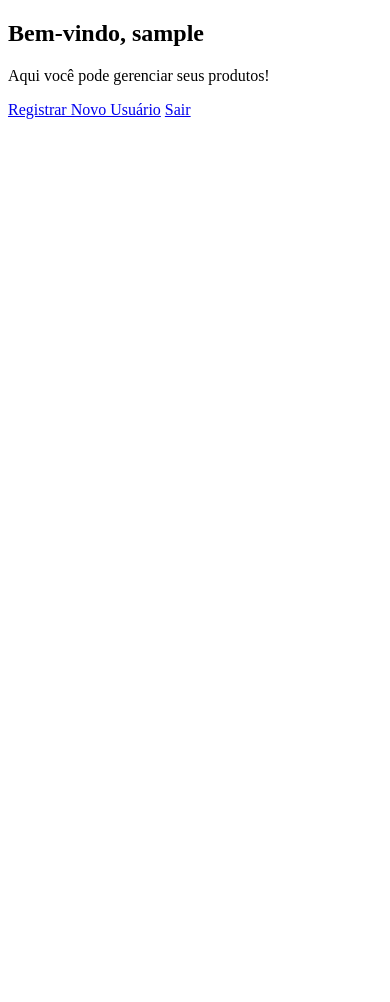
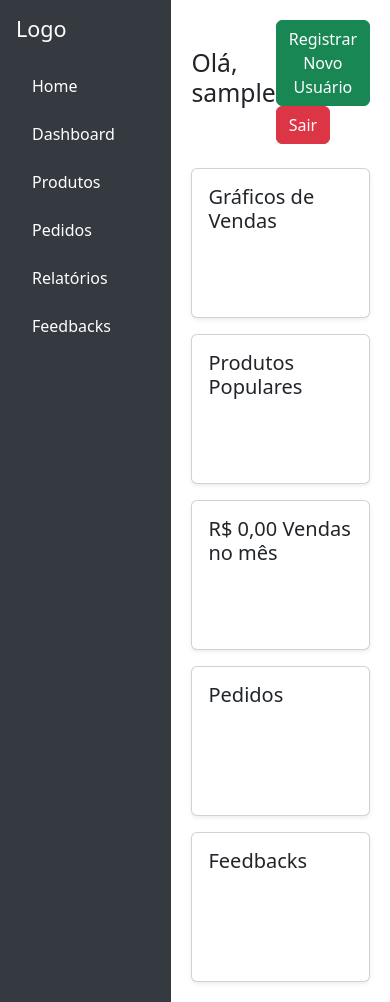
Before and after one commit to lrosse/TCC, a Django app: page /dashboard/ in a window 390 px wide. Before the commit the page ends 119 px from the top, so only its background shows below. Run offline with Django 4.2, Linux system fonts and the light colour scheme; the visitor is signed in with stand-in values (Sample User, id 1).

Commit message:
Novos templates

```diff
--- /dev/null
+++ b/loja/templates/loja/barra_lateral.html
@@ -0,0 +1,11 @@
+<div class="sidebar p-3">
+    <h4 class="text-white mb-4">Logo</h4>
+    <ul class="nav flex-column">
+        <li class="nav-item mb-2"><a href="{% url 'home' %}" class="nav-link">Home</a></li>
+        <li class="nav-item mb-2"><a href="{% url 'dashboard' %}" class="nav-link">Dashboard</a></li>
+        <li class="nav-item mb-2"><a href="{% url 'criar_produto' %}" class="nav-link">Produtos</a></li>
+        <li class="nav-item mb-2"><a href="#" class="nav-link">Pedidos</a></li>
+        <li class="nav-item mb-2"><a href="#" class="nav-link">Relatórios</a></li>
+        <li class="nav-item mb-2"><a href="#" class="nav-link">Feedbacks</a></li>
+    </ul>
+</div>
--- a/loja/templates/loja/dashboard.html
+++ b/loja/templates/loja/dashboard.html
@@ -3,15 +3,93 @@
 <head>
     <meta charset="UTF-8">
     <title>Dashboard</title>
+    <link href="https://cdn.jsdelivr.net/npm/bootstrap@5.3.2/dist/css/bootstrap.min.css" rel="stylesheet">
+    <style>
+        body {
+            min-height: 100vh;
+            display: flex;
+        }
+        .sidebar {
+            width: 250px;
+            background-color: #343a40;
+            color: white;
+        }
+        .sidebar a {
+            color: white;
+            text-decoration: none;
+        }
+        .sidebar a:hover {
+            background-color: #495057;
+            display: block;
+            padding-left: 1rem;
+        }
+        .content {
+            flex: 1;
+            padding: 20px;
+        }
+        .card {
+            min-height: 150px;
+        }
+    </style>
 </head>
 <body>
-    <h2>Bem-vindo, {{ user.username }}</h2>
-    <p>Aqui você pode gerenciar seus produtos!</p>
 
-    <!-- Botão para registrar um novo usuário -->
-    <a href="{% url 'registrar' %}" class="btn btn-primary">Registrar Novo Usuário</a>
+    <!-- Sidebar -->
+    {% include 'loja/barra_lateral.html' %}
 
-    <!-- Logout -->
-    <a href="{% url 'logout' %}">Sair</a>
+    <!-- Main Content -->
+    <div class="content">
+        <div class="d-flex justify-content-between align-items-center mb-4">
+            <h2>Olá, {{ user.username }}</h2>
+            <div>
+                <a href="{% url 'registrar' %}" class="btn btn-success">Registrar Novo Usuário</a>
+                <a href="{% url 'logout' %}" class="btn btn-danger">Sair</a>
+            </div>
+        </div>
+
+        <div class="row g-3">
+            <div class="col-md-6">
+                <div class="card shadow-sm">
+                    <div class="card-body">
+                        <h5 class="card-title">Gráficos de Vendas</h5>
+                        <!-- conteúdo gráfico aqui -->
+                    </div>
+                </div>
+            </div>
+            <div class="col-md-6">
+                <div class="card shadow-sm">
+                    <div class="card-body">
+                        <h5 class="card-title">Produtos Populares</h5>
+                        <!-- produtos populares aqui -->
+                    </div>
+                </div>
+            </div>
+            <div class="col-md-4">
+                <div class="card shadow-sm">
+                    <div class="card-body">
+                        <h5 class="card-title">R$ 0,00 Vendas no mês</h5>
+                        <!-- dados dinâmicos -->
+                    </div>
+                </div>
+            </div>
+            <div class="col-md-4">
+                <div class="card shadow-sm">
+                    <div class="card-body">
+                        <h5 class="card-title">Pedidos</h5>
+                        <!-- número de pedidos -->
+                    </div>
+                </div>
+            </div>
+            <div class="col-md-4">
+                <div class="card shadow-sm">
+                    <div class="card-body">
+                        <h5 class="card-title">Feedbacks</h5>
+                        <!-- feedbacks recentes -->
+                    </div>
+                </div>
+            </div>
+        </div>
+    </div>
+
 </body>
 </html>
--- a/loja/templates/loja/home.html
+++ b/loja/templates/loja/home.html
@@ -10,8 +10,8 @@
 <body class="bg-light">
 
 <!-- Navbar -->
-<nav class="navbar navbar-expand-lg navbar-dark bg-primary">
-    <div class="container">
+<nav class="navbar navbar-expand-lg navbar-dark"  style="background-color: #343a40;">
+    <div class="container" >
         <a class="navbar-brand" href="#">Minha Loja</a>
         <button class="navbar-toggler" type="button" data-bs-toggle="collapse" data-bs-target="#navbarNav">
             <span class="navbar-toggler-icon"></span>
--- a/loja/urls.py
+++ b/loja/urls.py
@@ -9,6 +9,7 @@ urlpatterns = [
     path('login/', views.entrar, name='login'),
     path('logout/', views.sair, name='logout'),
     path('dashboard/', views.dashboard, name='dashboard'),
+    path('dashboard/criar_produto/', views.criar_produto, name='criar_produto'),
 ]
 
 if settings.DEBUG:
--- a/loja/views.py
+++ b/loja/views.py
@@ -61,3 +61,20 @@ def dashboard(request):
         form = RegistroForm()
 
     return render(request, 'loja/dashboard.html', {'form': form})
+
+def criar_produto(request):
+    if request.method == 'POST':
+        nome = request.POST.get('nome')
+        descricao = request.POST.get('descricao')
+        preco = request.POST.get('preco')
+        imagem = request.FILES.get('imagem')
+
+        Produto.objects.create(
+            nome=nome,
+            descricao=descricao,
+            preco=preco,
+            imagem=imagem
+        )
+        return redirect('dashboard')  # ou para a lista de produtos
+
+    return render(request, 'loja/criar_produto.html')
```
Also changed, not shown: loja/templates/loja/criar_produto.html (added, +84 -0 lines), loja/templates/loja/registrar.html (+11 -1 lines).
